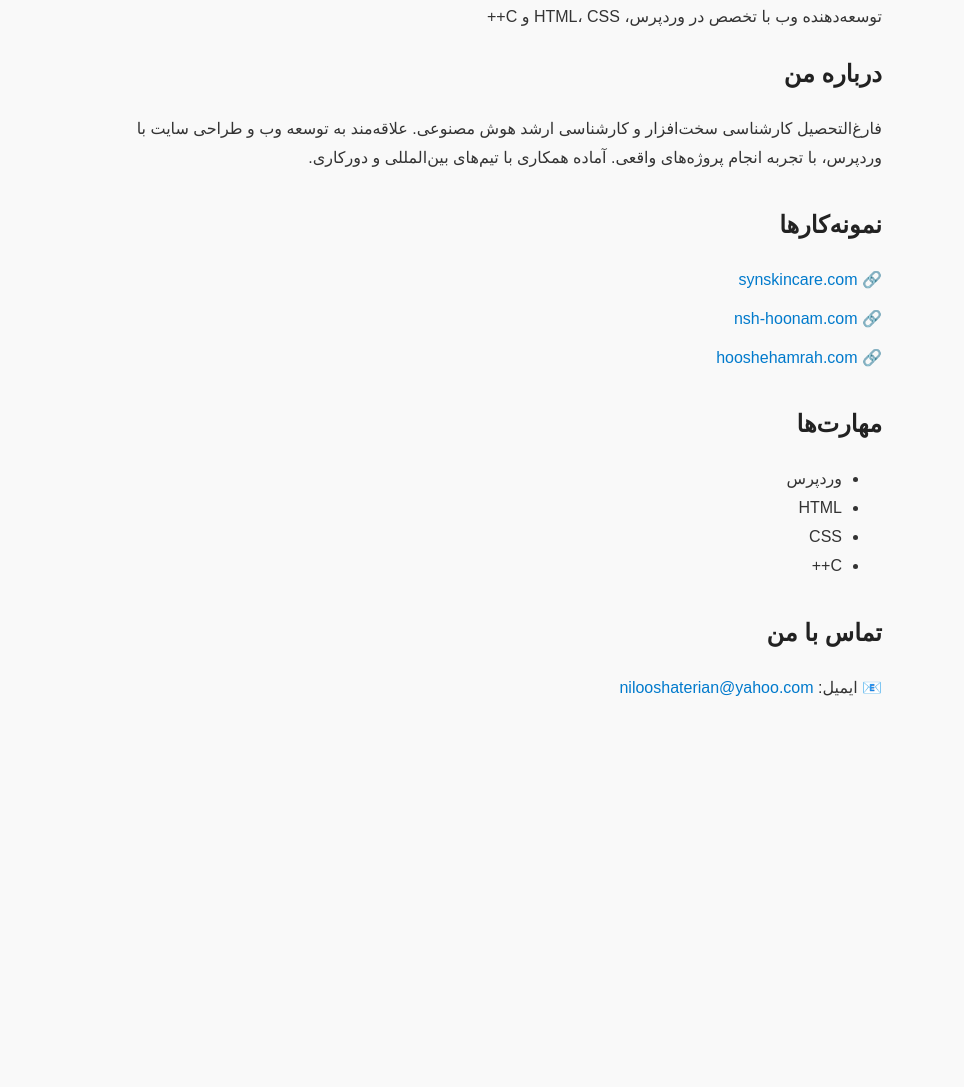
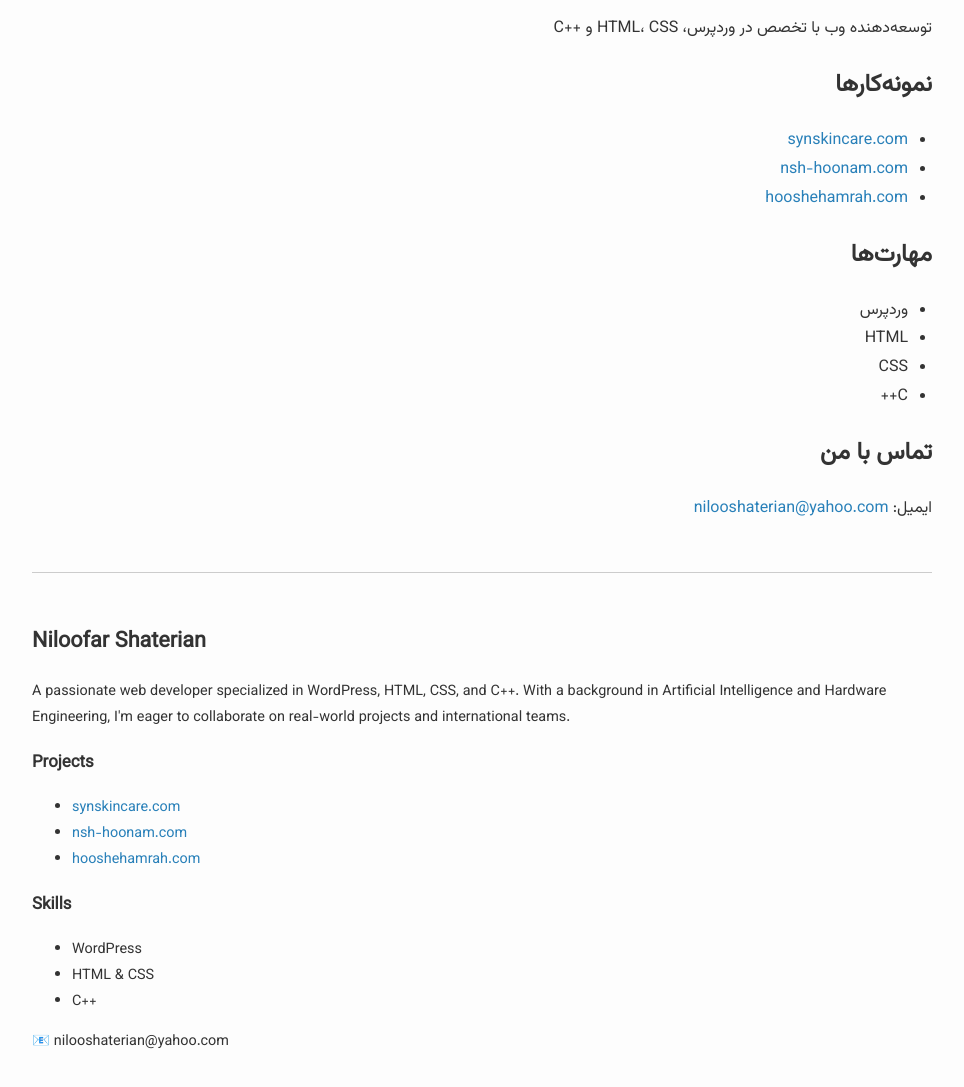
Before and after one commit to nilooshaterian/portfolio, a plain HTML site: page index.html in a window 1280 px wide. Shown: the part 117-1204 px from the top of the page, without its empty margins (158-1122 px from the left). Before the commit the page ends 870 px from the top, so only its background shows below. Drawn offline with Linux system fonts and the light colour scheme.

Commit message:
Update index.html

```diff
--- a/index.html
+++ b/index.html
@@ -1,61 +1,53 @@
 <!DOCTYPE html>
-<html lang="fa">
+<html lang="fa" dir="rtl">
 <head>
-  <meta charset="UTF-8">
-  <meta name="viewport" content="width=device-width, initial-scale=1.0">
-  <title>نیلوفر شاطریان | پورتفولیو</title>
+  <meta charset="UTF-8" />
+  <meta name="viewport" content="width=device-width, initial-scale=1.0" />
+  <title>پرتفولیوی نیلوفر شاطریان</title>
+  <link href="https://fonts.googleapis.com/css2?family=Vazirmatn&display=swap" rel="stylesheet">
   <style>
     body {
-      font-family: sans-serif;
-      direction: rtl;
-      background-color: #f9f9f9;
+      font-family: 'Vazirmatn', sans-serif;
+      background-color: #fdfdfd;
       color: #333;
+      max-width: 900px;
+      margin: auto;
+      padding: 2rem;
       line-height: 1.8;
-      max-width: 800px;
-      margin: 0 auto;
-      padding: 20px;
     }
-    h1, h2 {
-      color: #222;
+    h1 {
+      text-align: center;
+      color: #2c3e50;
     }
     a {
-      color: #007acc;
+      color: #2980b9;
       text-decoration: none;
     }
-    a:hover {
-      text-decoration: underline;
+    ul {
+      padding-right: 1.5rem;
     }
-    .section {
-      margin-bottom: 30px;
-    }
-    .project {
-      margin-bottom: 10px;
+    .en {
+      direction: ltr;
+      text-align: left;
+      font-size: 0.9rem;
+      margin-top: 3rem;
+      border-top: 1px solid #ccc;
+      padding-top: 2rem;
     }
   </style>
 </head>
 <body>
+
   <h1>نیلوفر شاطریان</h1>
-  <p>توسعه‌دهنده وب با تخصص در وردپرس، HTML، CSS و C++</p>
+  <p>توسعه‌دهنده وب با تخصص در وردپرس، HTML، CSS و ++C</p>
 
-  <div class="section">
-    <h2>درباره من</h2>
-    <p>فارغ‌التحصیل کارشناسی سخت‌افزار و کارشناسی ارشد هوش مصنوعی. علاقه‌مند به توسعه وب و طراحی سایت با وردپرس، با تجربه انجام پروژه‌های واقعی. آماده همکاری با تیم‌های بین‌المللی و دورکاری.</p>
-  </div>
+  <h2>نمونه‌کارها</h2>
+  <ul>
+    <li><a href="https://synskincare.com/" target="_blank">synskincare.com</a></li>
+    <li><a href="https://nsh-hoonam.com/" target="_blank">nsh-hoonam.com</a></li>
+    <li><a href="https://hooshehamrah.com/" target="_blank">hooshehamrah.com</a></li>
+  </ul>
 
-  <div class="section">
-    <h2>نمونه‌کارها</h2>
-    <div class="project">
-      🔗 <a href="https://synskincare.com" target="_blank">synskincare.com</a>
-    </div>
-    <div class="project">
-      🔗 <a href="https://nsh-hoonam.com" target="_blank">nsh-hoonam.com</a>
-    </div>
-    <div class="project">
-      🔗 <a href="https://www.hooshehamrah.com" target="_blank">hooshehamrah.com</a>
-    </div>
-  </div>
-
-  <div class="section">
   <h2>مهارت‌ها</h2>
   <ul>
     <li>وردپرس</li>
@@ -63,11 +55,30 @@
     <li>CSS</li>
     <li>C++</li>
   </ul>
+
+  <h2>تماس با من</h2>
+  <p>ایمیل: <a href="mailto:nilooshaterian@yahoo.com">nilooshaterian@yahoo.com</a></p>
+
+  <div class="en">
+    <h2>Niloofar Shaterian</h2>
+    <p>A passionate web developer specialized in WordPress, HTML, CSS, and C++. With a background in Artificial Intelligence and Hardware Engineering, I'm eager to collaborate on real-world projects and international teams.</p>
+
+    <h3>Projects</h3>
+    <ul>
+      <li><a href="https://synskincare.com/" target="_blank">synskincare.com</a></li>
+      <li><a href="https://nsh-hoonam.com/" target="_blank">nsh-hoonam.com</a></li>
+      <li><a href="https://hooshehamrah.com/" target="_blank">hooshehamrah.com</a></li>
+    </ul>
+
+    <h3>Skills</h3>
+    <ul>
+      <li>WordPress</li>
+      <li>HTML & CSS</li>
+      <li>C++</li>
+    </ul>
+
+    <p>📧 nilooshaterian@yahoo.com</p>
   </div>
 
-  <div class="section">
-    <h2>تماس با من</h2>
-    <p>📧 ایمیل: <a href="mailto:nilooshaterian@yahoo.com">nilooshaterian@yahoo.com</a></p>
-  </div>
 </body>
 </html>
```
Lines whose indentation alone changed are shown as unchanged.
